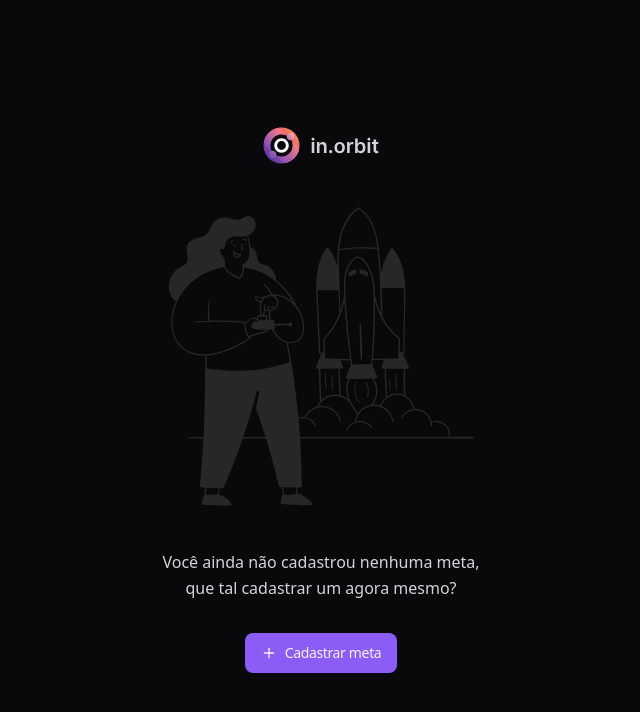
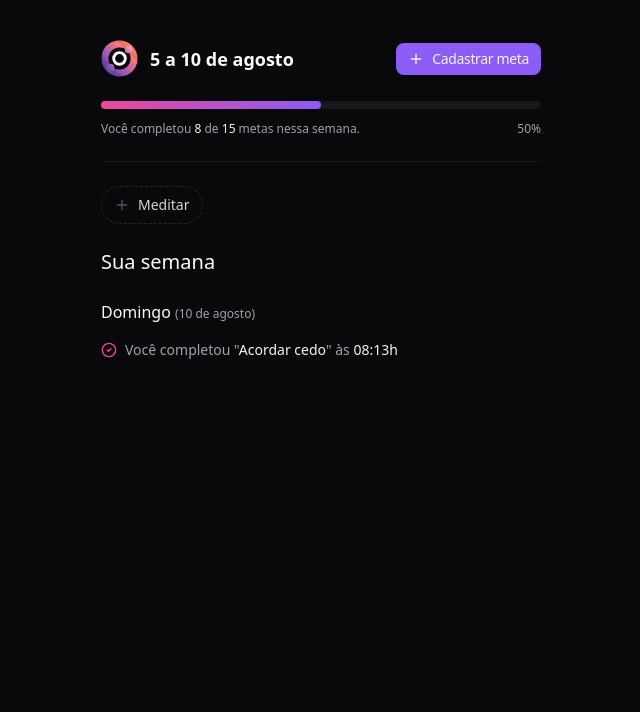
Before and after one commit to CleilsonAndrade/in.orbit-web, a React (Vite) app: page / in a window 1280 px wide. Shown: the top 712 px of the page, without its empty margins (319-959 px from the left). Built offline with nearby package versions, Linux system fonts and the light colour scheme.

Commit message:
feat(screen): goals filled

```diff
--- a/src/app.tsx
+++ b/src/app.tsx
@@ -1,11 +1,13 @@
 import { CreateGoal } from './components/create-goal'
-import { EmptyGoals } from './components/empty-goals'
+import { Summary } from './components/summary'
+// import { EmptyGoals } from './components/empty-goals'
 import { Dialog } from './components/ui/dialog'
 
 export function App() {
   return (
     <Dialog>
-      <EmptyGoals />
+      {/* <EmptyGoals /> */}
+      <Summary />
 
       <CreateGoal />
     </Dialog>
--- /dev/null
+++ b/src/components/summary.tsx
@@ -0,0 +1,72 @@
+import { CheckCircle2, Plus } from 'lucide-react'
+import { Button } from './ui/button'
+import { DialogTrigger } from './ui/dialog'
+import { InOrbitIcon } from './ui/in-orbit-icon'
+import { OutlineButton } from './ui/outline-button'
+import { Progress, ProgressIndicator } from './ui/progress-bar'
+import { Separator } from './ui/separator'
+
+export function Summary() {
+  return (
+    <div className="py-10 max-w-[480px] px-5 mx-auto flex flex-col gap-6">
+      <div className="flex items-center justify-between">
+        <div className="flex items-center gap-3">
+          <InOrbitIcon />
+          <span className="text-lg font-bold">5 a 10 de agosto</span>
+        </div>
+
+        <DialogTrigger asChild>
+          <Button size="sm">
+            <Plus className="size-4" />
+            Cadastrar meta
+          </Button>
+        </DialogTrigger>
+      </div>
+
+      <div className="flex flex-col gap-3">
+        <Progress value={8} max={15}>
+          <ProgressIndicator style={{ width: '50%' }} />
+        </Progress>
+
+        <div className="flex items-center justify-between text-xs text-zinc-400">
+          <span>
+            Você completou <span className="text-zinc-100">8</span> de{' '}
+            <span className="text-zinc-100">15</span> metas nessa semana.
+          </span>
+          <span>50%</span>
+        </div>
+      </div>
+
+      <Separator />
+
+      <div className="flex flex-wrap gap-3">
+        <OutlineButton>
+          <Plus className="size-4 text-zinc-600" />
+          Meditar
+        </OutlineButton>
+      </div>
+
+      <div className="flex flex-col gap-6">
+        <h2 className="text-xl font-medium">Sua semana</h2>
+
+        <div className="flex flex-col gap-4">
+          <h3 className="font-medium">
+            Domingo{' '}
+            <span className="text-zinc-400 text-xs">(10 de agosto)</span>
+          </h3>
+
+          <ul className="flex flex-col gap-3">
+            <li className="flex items-center gap-2">
+              <CheckCircle2 className="size-4 text-pink-500" />
+              <span className="text-sm text-zinc-400">
+                Você completou "
+                <span className="text-zinc-100">Acordar cedo</span>" às{' '}
+                <span className="text-zinc-100">08:13h</span>
+              </span>
+            </li>
+          </ul>
+        </div>
+      </div>
+    </div>
+  )
+}
--- /dev/null
+++ b/src/components/ui/in-orbit-icon.tsx
@@ -0,0 +1,96 @@
+export function InOrbitIcon() {
+  return (
+    <svg
+      width={37}
+      height={37}
+      viewBox="0 0 37 37"
+      fill="none"
+      xmlns="http://www.w3.org/2000/svg"
+    >
+      <title>in.orbit</title>
+      <path
+        d="M18.52.5c-1.403 0-2.77.16-4.08.465A18.023 18.023 0 00.986 14.42 18.021 18.021 0 00.52 18.5c0 9.941 8.06 18 18 18 1.404 0 2.77-.16 4.081-.465a18.025 18.025 0 0013.455-13.453c.305-1.31.465-2.678.465-4.082 0-9.941-8.06-18-18-18zm0 29.272c-1.328 0-2.603-.23-3.786-.651a11.304 11.304 0 01-6.833-6.834 11.246 11.246 0 01-.652-3.787c0-6.226 5.046-11.272 11.271-11.272 1.33 0 2.604.23 3.787.652a11.304 11.304 0 016.834 6.833c.422 1.183.652 2.458.652 3.787 0 6.226-5.047 11.272-11.273 11.272z"
+        fill="url(#paint0_linear_84_235)"
+      />
+      <path
+        d="M18.52 11.235a7.265 7.265 0 10.001 14.53 7.265 7.265 0 000-14.53zm0 11.658a4.393 4.393 0 110-8.786 4.393 4.393 0 010 8.786z"
+        fill="#FEFCFE"
+      />
+      <path
+        d="M22.307 7.88a11.242 11.242 0 00-3.787-.652C12.295 7.228 7.25 12.275 7.25 18.5c0 1.329.23 2.604.652 3.787a11.136 11.136 0 01-3.945-2.552 11.112 11.112 0 01-2.97-5.316A18.023 18.023 0 0114.44.965c1.948.46 3.796 1.45 5.315 2.97a11.134 11.134 0 012.552 3.945z"
+        fill="url(#paint1_linear_84_235)"
+      />
+      <path
+        d="M36.056 22.582A18.024 18.024 0 0122.6 36.035a11.112 11.112 0 01-5.315-2.97 11.14 11.14 0 01-2.552-3.944c1.183.422 2.458.652 3.786.652 6.226 0 11.273-5.047 11.273-11.273 0-1.329-.23-2.604-.652-3.787a11.138 11.138 0 013.944 2.552 11.117 11.117 0 012.97 5.317z"
+        fill="url(#paint2_linear_84_235)"
+      />
+      <path
+        d="M9.617 31.171a3.767 3.767 0 100-7.534 3.767 3.767 0 000 7.534z"
+        fill="url(#paint3_linear_84_235)"
+      />
+      <path
+        d="M27.457 13.33a3.767 3.767 0 100-7.534 3.767 3.767 0 000 7.535z"
+        fill="url(#paint4_linear_84_235)"
+      />
+      <defs>
+        <linearGradient
+          id="paint0_linear_84_235"
+          x1={31.076}
+          y1={6.63588}
+          x2={6.35579}
+          y2={29.9953}
+          gradientUnits="userSpaceOnUse"
+        >
+          <stop stopColor="#F38856" />
+          <stop offset={0.23} stopColor="#F0625C" />
+          <stop offset={1} stopColor="#5C3DAB" />
+        </linearGradient>
+        <linearGradient
+          id="paint1_linear_84_235"
+          x1={17.3812}
+          y1={3.55168}
+          x2={3.3203}
+          y2={17.537}
+          gradientUnits="userSpaceOnUse"
+        >
+          <stop stopColor="#F67986" />
+          <stop offset={1} stopColor="#8951BA" />
+        </linearGradient>
+        <linearGradient
+          id="paint2_linear_84_235"
+          x1={33.4629}
+          y1={19.7196}
+          x2={19.402}
+          y2={33.7055}
+          gradientUnits="userSpaceOnUse"
+        >
+          <stop stopColor="#F67986" />
+          <stop offset={1} stopColor="#8951BA" />
+        </linearGradient>
+        <linearGradient
+          id="paint3_linear_84_235"
+          x1={12.3672}
+          y1={24.8306}
+          x2={6.86583}
+          y2={29.9779}
+          gradientUnits="userSpaceOnUse"
+        >
+          <stop stopColor="#A267B9" />
+          <stop offset={1} stopColor="#704BB4" />
+        </linearGradient>
+        <linearGradient
+          id="paint4_linear_84_235"
+          x1={29.7473}
+          y1={7.42022}
+          x2={25.9916}
+          y2={10.9349}
+          gradientUnits="userSpaceOnUse"
+        >
+          <stop stopColor="#F7A8A5" />
+          <stop offset={0.97} stopColor="#D074C4" />
+          <stop offset={1} stopColor="#CF76A9" />
+        </linearGradient>
+      </defs>
+    </svg>
+  )
+}
```
